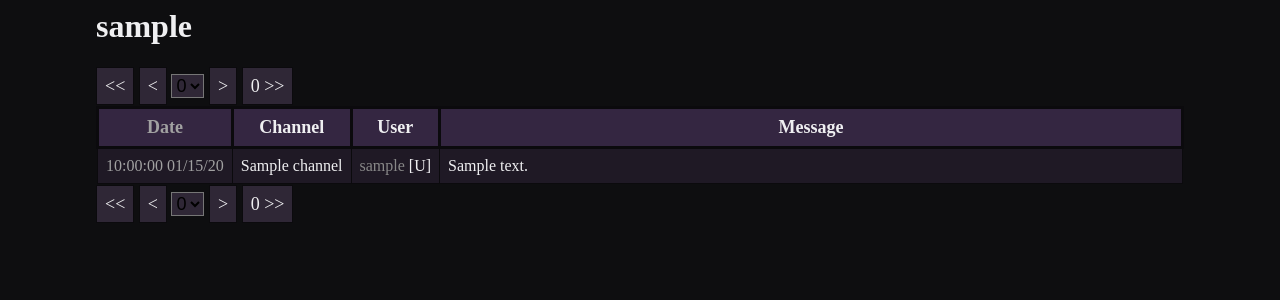
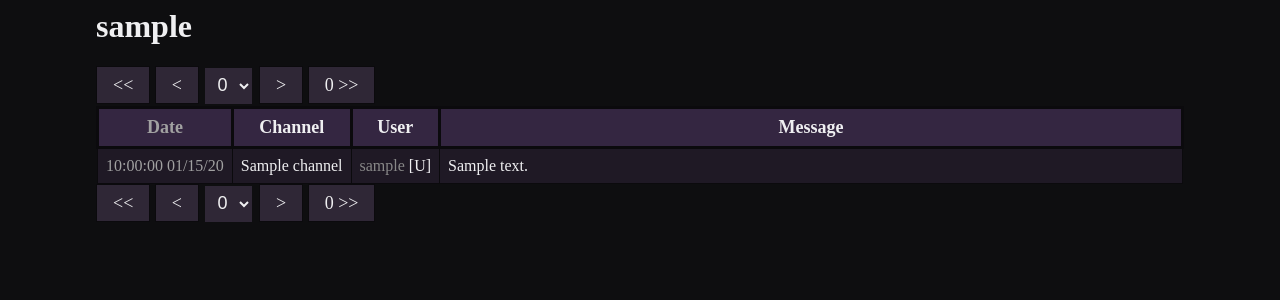
Before and after one commit to retrontology/twitchlogger, a Django app: a page that uses src/webserver/user/templates/user/user.html in a window 1280 px wide. Shown: the top 300 px of the page. Run offline with Django 4.2, Linux system fonts and the light colour scheme; tables that the repository leaves empty hold one stand-in row (values such as "Sample post"); a database or web service that is not in the repository returns one stand-in record (values such as "Sample title").

Commit message:
update button css

```diff
--- a/src/webserver/static/style.css
+++ b/src/webserver/static/style.css
@@ -53,22 +53,28 @@ a {
 
 div.page-navigation {
     font-size: 18px;
-    padding-bottom: 8px;
-    padding-top: 8px;
+    margin: auto;
 }
 
 select.page-selection {
     font-size: inherit;
-    color: --text-color;
+    color: var(--text-color);
     background-color: #2f2736;
+    padding: 8px;
+    padding-top: 6px;
+    border-style: solid;
+    background-clip: border-box;
+    border: 1px #0b0a0d;
+    margin: 2px;
 }
 
 a.first-page, a.previous-page, a.next-page, a.last-page {
-
     border: 1px #0b0a0d;
     background-color: #2f2736;
     border-collapse: collapse;
     border-style: solid;
     background-clip: border-box;
     padding: 8px;
+    padding-left: 16px;
+    padding-right: 16px;
 }
```
